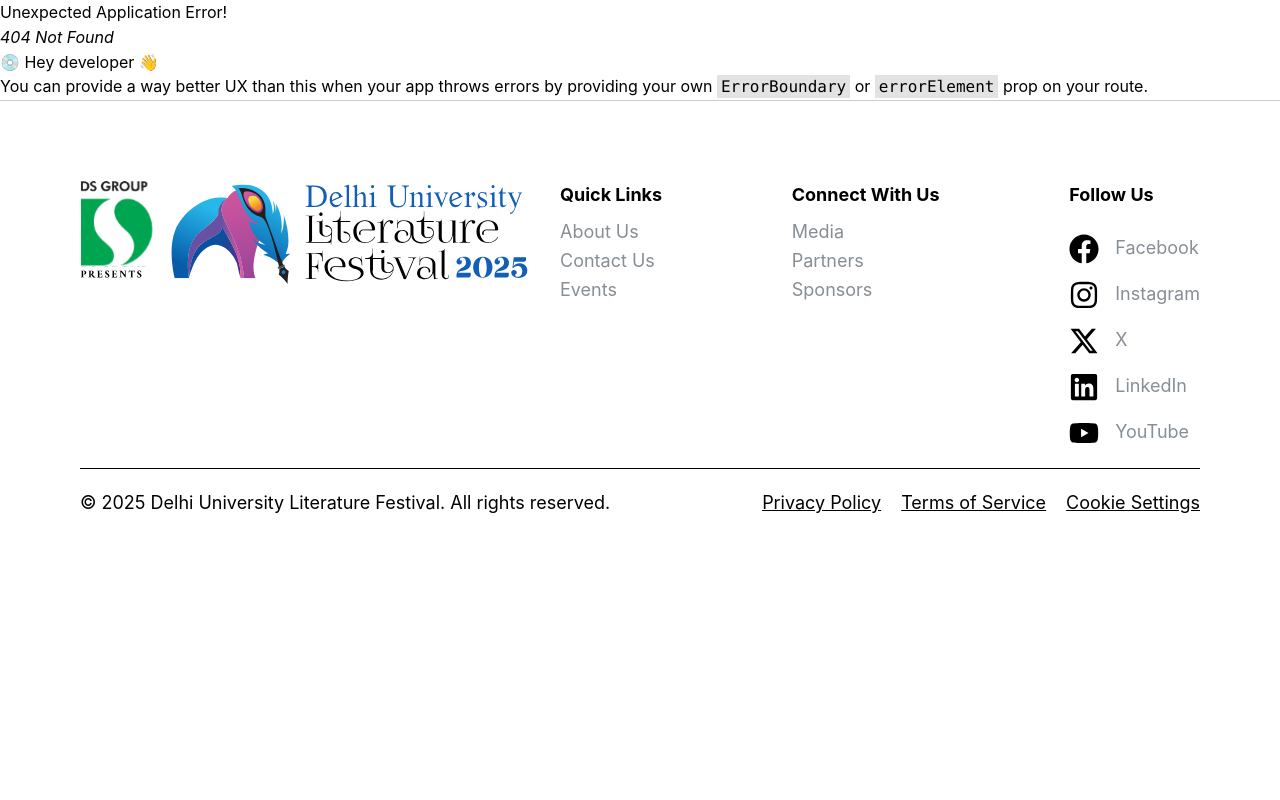
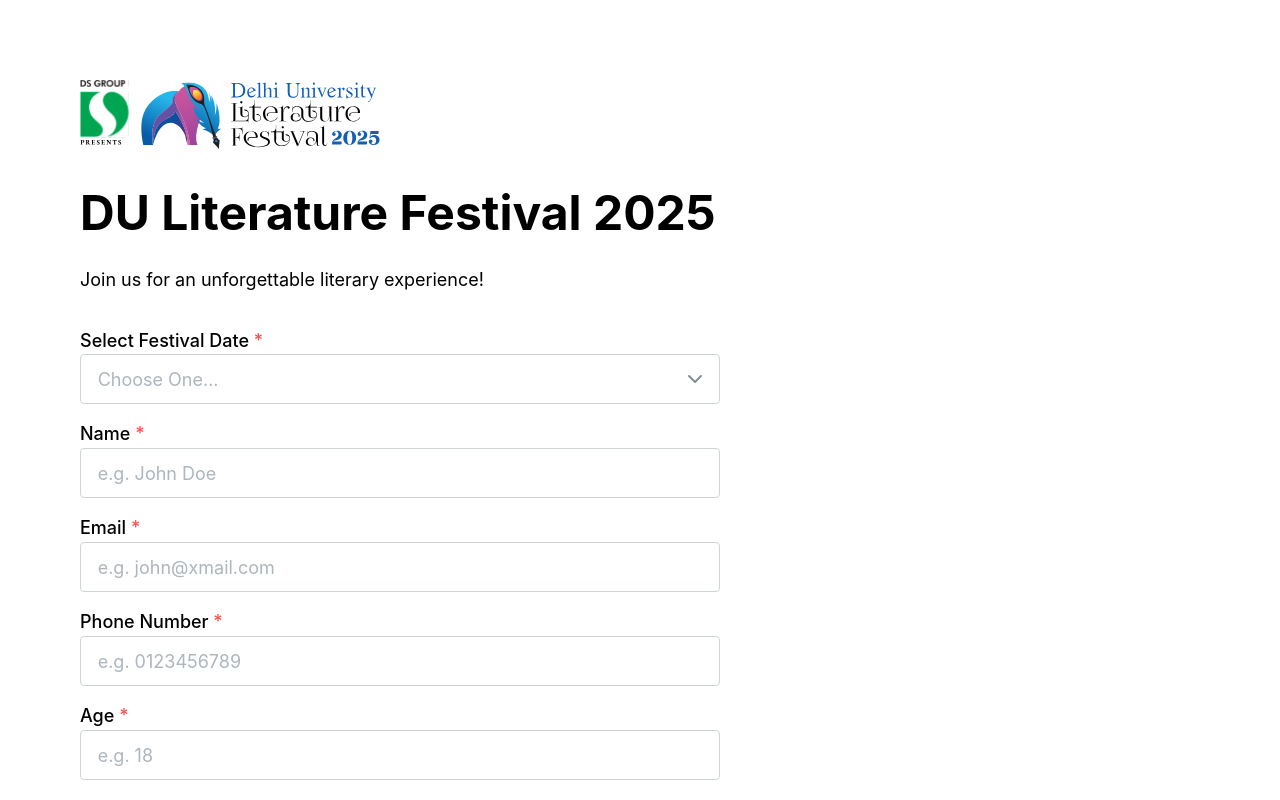
Before and after one commit to nav-r-c/dulit-main, a React (Vite) app: page /registration in a window 1280 px wide. Before the commit this address had no page. Shown: the top 800 px of the page. Built offline with nearby package versions, Linux system fonts and the light colour scheme.

Commit message:
Added notifications

```diff
--- a/package.json
+++ b/package.json
@@ -14,6 +14,7 @@
     "@mantine/core": "^7.16.3",
     "@mantine/form": "^7.16.3",
     "@mantine/hooks": "^7.16.3",
+    "@mantine/notifications": "^7.16.3",
     "@tabler/icons-react": "^3.30.0",
     "@tailwindcss/vite": "^4.0.5",
     "fs": "^0.0.1-security",
--- a/src/App.tsx
+++ b/src/App.tsx
@@ -2,13 +2,16 @@
 import { router } from './routes';
 import { Footer } from './components/common/footer/Footer';
 import { MantineProvider } from '@mantine/core';
+import { Notifications } from '@mantine/notifications';
 import "@mantine/core/styles.css";
+import '@mantine/notifications/styles.css';
 
 export default function App() {
-    return (
-        <MantineProvider>
-        <RouterProvider router={router} />
-        <Footer />
-      </MantineProvider>
-    )
+  return (
+    <MantineProvider>
+      <Notifications position="top-center" zIndex={10000} />
+      <RouterProvider router={router} />
+      <Footer />
+    </MantineProvider>
+  );
 }
--- a/src/components/registration/RegistrationForm.tsx
+++ b/src/components/registration/RegistrationForm.tsx
@@ -1,38 +1,51 @@
-import { Box, Button, Text, TextInput, Title, Flex, Select, NumberInput } from "@mantine/core";
-import { IconChevronDown } from "@tabler/icons-react";
+import {
+    Box,
+    Button,
+    Text,
+    TextInput,
+    Title,
+    Flex,
+    Select,
+    NumberInput,
+    LoadingOverlay,
+  } from "@mantine/core";
+  import { IconChevronDown, IconCheck, IconX } from "@tabler/icons-react";
   import { useForm, zodResolver } from "@mantine/form";
   import { z } from "zod";
   import { useState } from "react";
+  import { notifications } from "@mantine/notifications";
 
   const registrationFormSchema = z.object({
     festival_date: z.string().min(1, { message: "Festival date is required." }),
     name: z.string().min(1, { message: "Name is required." }),
-    email: z.string().email({ message: "Enter a valid email address." }).min(1, { message: "Email is required." }),
+    email: z
+      .string()
+      .email({ message: "Enter a valid email address." })
+      .min(1, { message: "Email is required." }),
     phone_number: z.number().min(1000000000, { message: "Enter a valid phone number." }),
     age: z.number().min(1, { message: "Age is required." }),
     gender: z.enum(["Male", "Female", "Others", "Prefer not to say"]),
-    organization: z.string().min(1, { message: "College/Profession is required." })
+    organization: z.string().min(1, { message: "College/Profession is required." }),
   });
 
-const APP_SCRIPT_URL="https://script.google.com/macros/s/AKfycbzQx57BKsnRQRxhom6eNoquOy4iXrRnnCN6PwN-bO3htRDR8XJ0k4xj2X0dtfyXCUAr2A/exec"
+  const APP_SCRIPT_URL =
+    "https://script.google.com/macros/s/AKfycbzQx57BKsnRQRxhom6eNoquOy4iXrRnnCN6PwN-bO3htRDR8XJ0k4xj2X0dtfyXCUAr2A/exec";
 
   export const RegistrationForm = () => {
-
     const [loading, setLoading] = useState(false);
 
     const form = useForm({
       initialValues: {
-            festival_date: '',
-            name: '',
-            email: '',
+        festival_date: "",
+        name: "",
+        email: "",
         phone_number: undefined,
         age: undefined,
-            gender: '',
-            organization: ''
+        gender: "",
+        organization: "",
       },
-        validate: zodResolver(registrationFormSchema)
+      validate: zodResolver(registrationFormSchema),
     });
-
 
     const handleSubmit = async (values: typeof form.values) => {
       try {
@@ -40,7 +53,7 @@
         const response = await fetch(APP_SCRIPT_URL, {
           method: "POST",
           headers: {
-                    'Content-Type': 'text/plain;charset=utf-8'
+            "Content-Type": "text/plain;charset=utf-8",
           },
           body: JSON.stringify(values),
         });
@@ -52,35 +65,55 @@
         const data = await response.json();
         setLoading(false);
         if (data.status === "success") {
-                alert("Registration successful!");
+          notifications.show({
+            title: "Success",
+            message: "Registration successful!",
+            color: "green",
+            icon: <IconCheck size={18} />,
+          });
         } else {
-                alert("Error: " + data.message);
+          notifications.show({
+            title: "Error",
+            message: data.message || "Something went wrong.",
+            color: "red",
+            icon: <IconX size={18} />,
+          });
         }
       } catch (error) {
         setLoading(false);
-            alert("Failed to submit data. Please try again.");
+        notifications.show({
+          title: "Error",
+          message: "Failed to submit data. Please try again.",
+          color: "red",
+          icon: <IconX size={18} />,
+        });
         console.error(error);
       }
     };
 
+    return (
+      <Box my="xl" style={{ position: "relative" }}>
+        <LoadingOverlay visible={loading} />
 
-    return (
-        <Box my="xl">
         <Title order={2} size="3rem" pb="lg">
           DU Literature Festival 2025
         </Title>
         <Text size="lg">Join us for an unforgettable literary experience!</Text>
         <form style={{ marginTop: "2rem" }} onSubmit={form.onSubmit(handleSubmit)}>
-                <Flex direction="column" w={{ base: '100%', lg: "50vw" }} gap="md">
+          <Flex direction="column" w={{ base: "100%", lg: "50vw" }} gap="md">
             <Select
               label="Select Festival Date"
-                        data={['Day 1 - 21st February 2025', 'Day 2 - 22nd February 2025', 'Day 3 - 23rd February 2025']}
+              data={[
+                "Day 1 - 21st February 2025",
+                "Day 2 - 22nd February 2025",
+                "Day 3 - 23rd February 2025",
+              ]}
               placeholder="Choose One..."
               required
               size="lg"
               rightSection={<IconChevronDown />}
               allowDeselect={false}
-                        {...form.getInputProps('festival_date')}
+              {...form.getInputProps("festival_date")}
               disabled={loading}
             />
             <TextInput
@@ -88,7 +121,7 @@
               label="Name"
               size="lg"
               required
-                        {...form.getInputProps('name')}
+              {...form.getInputProps("name")}
               disabled={loading}
             />
             <TextInput
@@ -96,9 +129,8 @@
               label="Email"
               size="lg"
               required
-                        {...form.getInputProps('email')}
+              {...form.getInputProps("email")}
               disabled={loading}
-
             />
             <NumberInput
               placeholder="e.g. 0123456789"
@@ -107,7 +139,7 @@
               hideControls
               required
               disabled={loading}
-                        {...form.getInputProps('phone_number')}
+              {...form.getInputProps("phone_number")}
             />
             <NumberInput
               placeholder="e.g. 18"
@@ -116,7 +148,7 @@
               hideControls
               required
               disabled={loading}
-                        {...form.getInputProps('age')}
+              {...form.getInputProps("age")}
             />
             <Select
               label="Gender"
@@ -127,7 +159,7 @@
               allowDeselect={false}
               rightSection={<IconChevronDown />}
               disabled={loading}
-                        {...form.getInputProps('gender')}
+              {...form.getInputProps("gender")}
             />
             <TextInput
               placeholder="e.g. Delhi University"
@@ -135,10 +167,10 @@
               size="lg"
               required
               disabled={loading}
-                        {...form.getInputProps('organization')}
+              {...form.getInputProps("organization")}
             />
           </Flex>
-                <Button loading={loading} type="submit" color="black" my="md" size="md" radius={'md'}>
+          <Button loading={loading} type="submit" color="black" my="md" size="md" radius="md">
             Register
           </Button>
         </form>
```
Also changed, not shown: src/routes/index.tsx (+10 -7 lines), 2 other files (tests, documents, lock files or other folders). Lines whose indentation alone changed are shown as unchanged.
